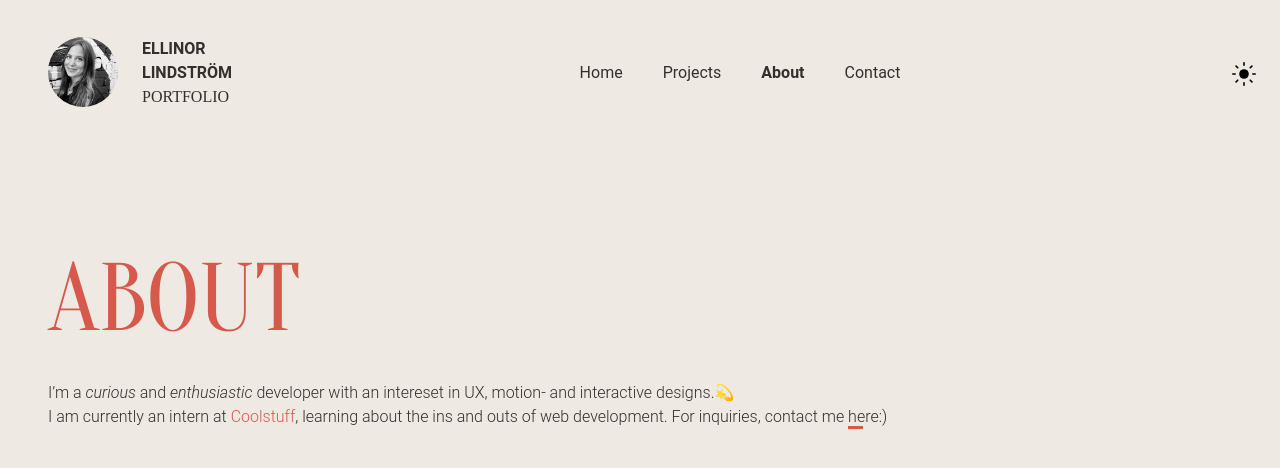
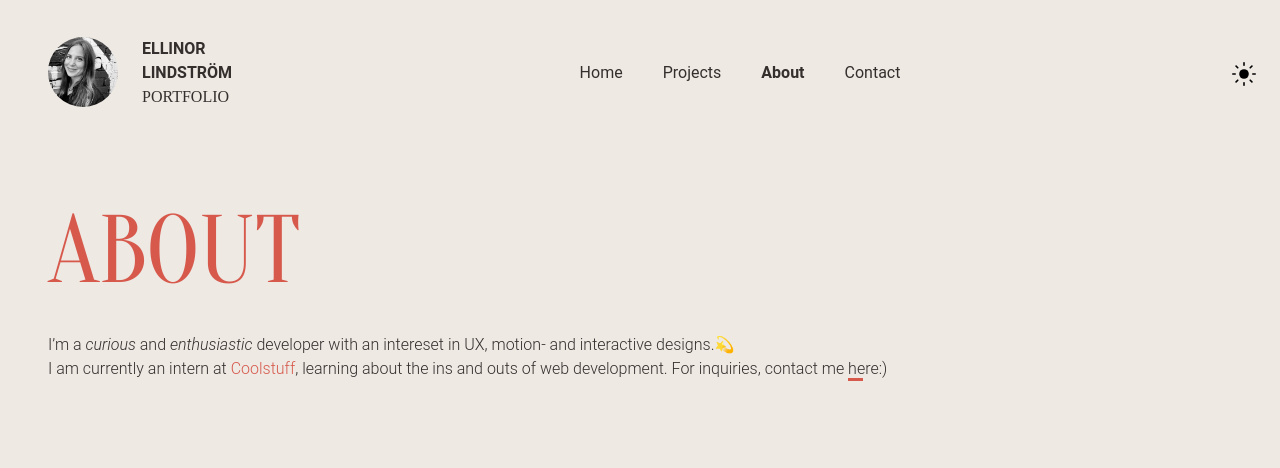
Before and after one commit to ellinorlindstrom/portfolio-24, a React (Vite) app: page /about in a window 1280 px wide. Shown: the top 468 px of the page. Built offline with nearby package versions, Linux system fonts and the light colour scheme; a web font is replaced by a local one.

Commit message:
remove padding top

```diff
--- a/src/scss/AboutPage.scss
+++ b/src/scss/AboutPage.scss
@@ -69,7 +69,6 @@
 
     .about-page-title {
       font-size: 6rem;
-      padding-top: 3rem;
       }
 
       .about-page-subtitle {
```
